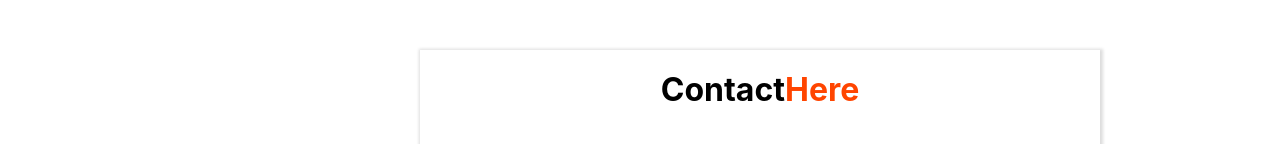
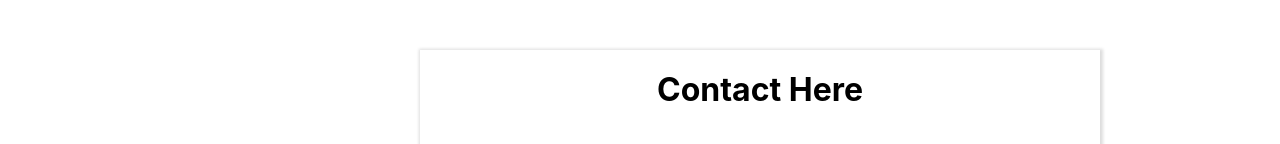
Before and after one commit to GarryMarathe/Portfolio-1.0, a React (Create React App) app: page / in a window 1280 px wide. Shown: the part 2937-3081 px from the top of the page. Built offline with nearby package versions, Linux system fonts and the light colour scheme; a web font is replaced by a local one.

Commit message:
contactjsx

```diff
--- a/src/Contact/form.jsx
+++ b/src/Contact/form.jsx
@@ -30,7 +30,7 @@ const Form = () => {
 
     <div className="contact-container">
       <div className="contact-heading">
-        <h1>Contact Me</h1>
+        <h1>Contact <span>Me</span></h1>
       </div>
 
       <div className="contact-column">
@@ -41,7 +41,7 @@ const Form = () => {
 
       <div className="contact-form">
         <form onSubmit={handleSubmit} className='form'>
-          <h1>Contact <span>Here</span></h1>
+          <h1>Contact Here</h1>
           <input type="text" name="name" id="" onChange={handleChange} value={data.name} placeholder='Enter name' required/>
           <input type="email" name="email" id="" onChange={handleChange} value={data.email} placeholder='example@gmail.com' required />
           <input type="phone" name="phone" id="" onChange={handleChange} value={data.phone} placeholder='+91' required/>
```
